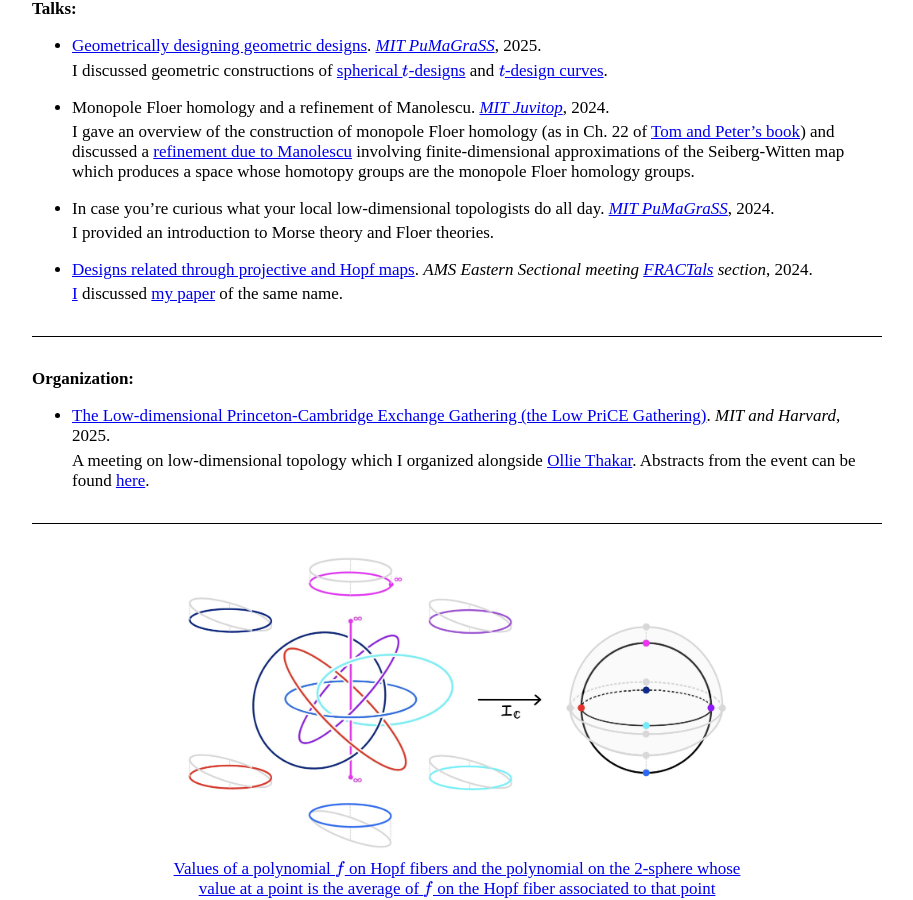
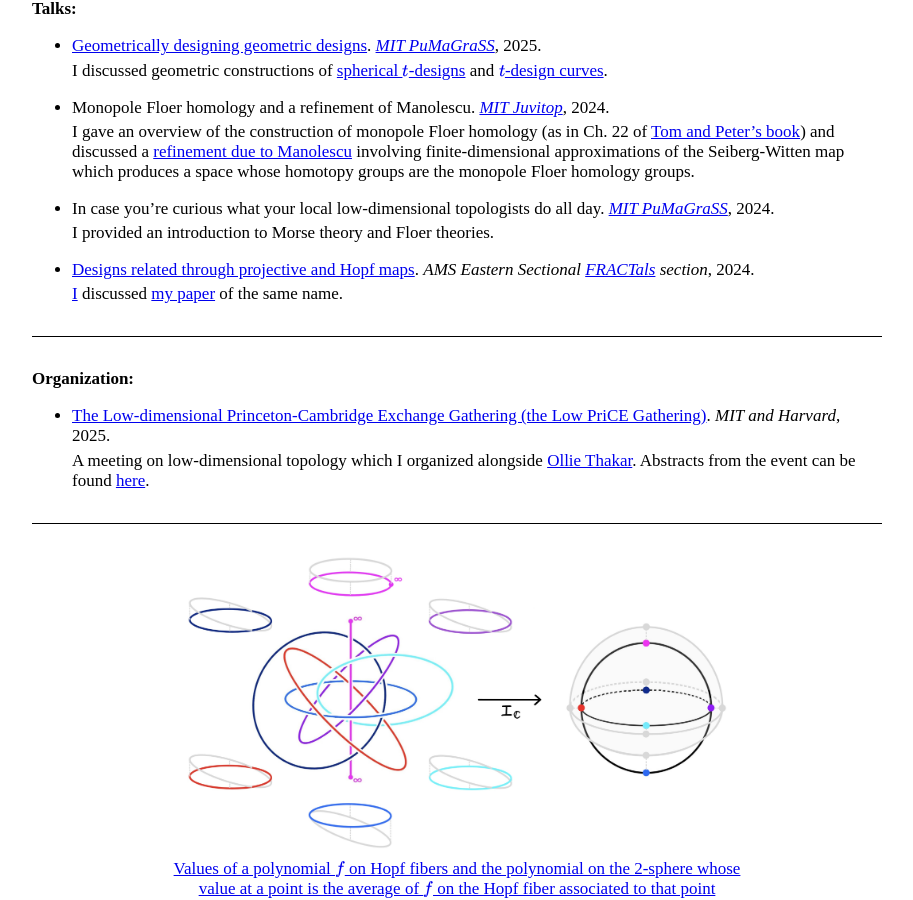
Before and after one commit to AyodejiLindblad/AyodejiLindblad.github.io, a Jekyll site: the page built from index.md, in a window 1280 px wide and 900 px high, scrolled down 1412 px. Shown: the whole window, without its empty margins (183-1096 px from the left). Built offline with Jekyll 4.4.1, drawn with Linux system fonts in a browser that asks for light colours; some web fonts are replaced.

Commit message:
I forgot what I changed honestly

```diff
--- a/index.md
+++ b/index.md
@@ -86,7 +86,7 @@ I'm a third-year PhD student of [Tom Mrowka](https://math.mit.edu/~mrowka/) at [
     <span style="display:block; height:0.25em;"></span>
     I provided an introduction to Morse theory and Floer theories.
 
-* [Designs related through projective and Hopf maps](https://meetings.ams.org/math/spring2024e/meetingapp.cgi/Paper/34013). *AMS Eastern Sectional meeting [FRACTals](https://www.ams.org/meetings/sectional/2312_program_ss15.html) section*, 2024.
+* [Designs related through projective and Hopf maps](https://meetings.ams.org/math/spring2024e/meetingapp.cgi/Paper/34013). *AMS Eastern Sectional [FRACTals](https://www.ams.org/meetings/sectional/2312_program_ss15.html) section*, 2024.
     <span style="display:block; height:0.25em;"></span>
     [I](https://www.instagram.com/p/C5qjPnHsUVS/?utm_source=ig_web_button_share_sheet&igsh=ZDNlZDc0MzIxNw%3D%3D&img_index=2) discussed [my paper](https://rdcu.be/eSi5F) of the same name.
 
```
